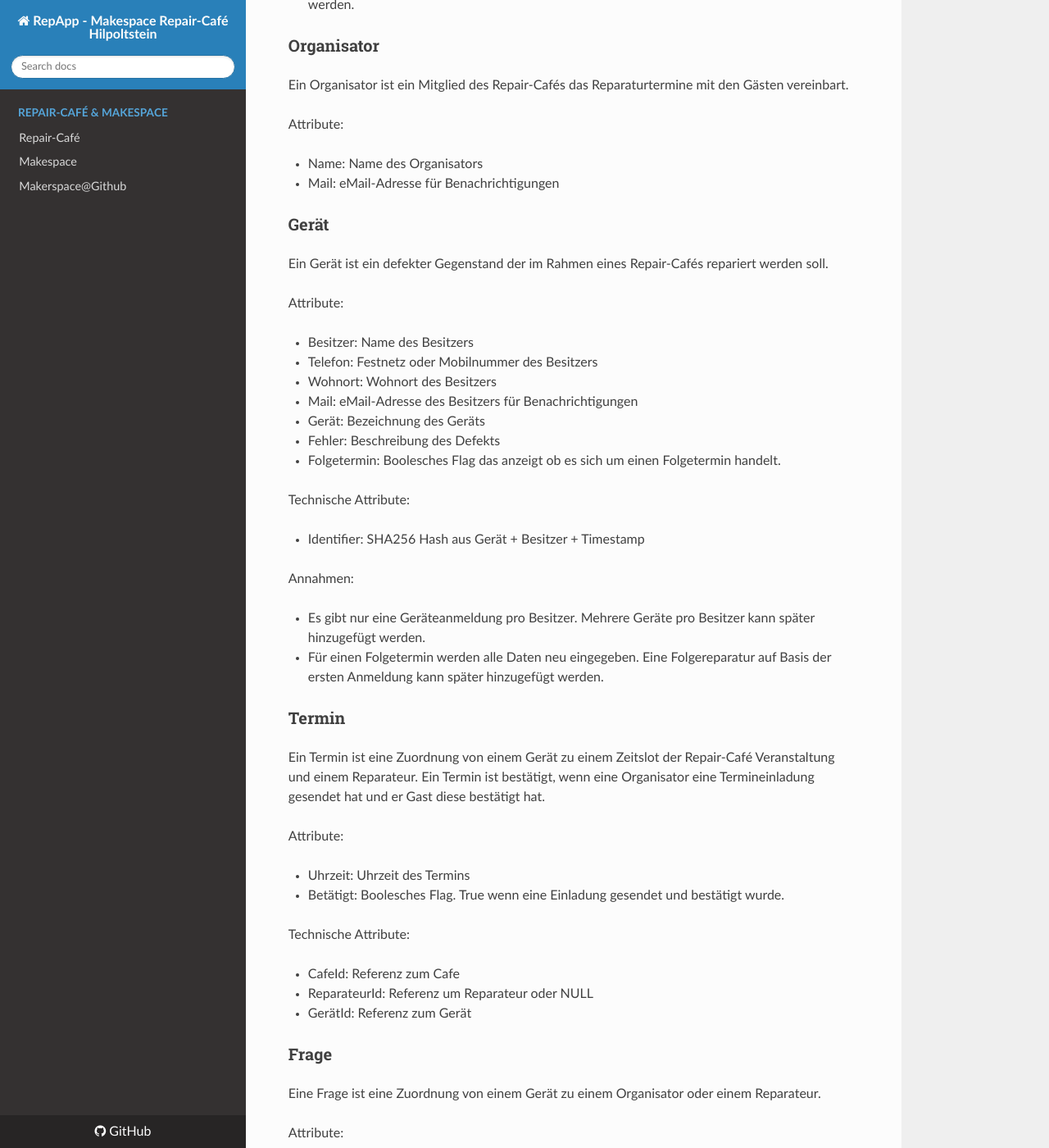
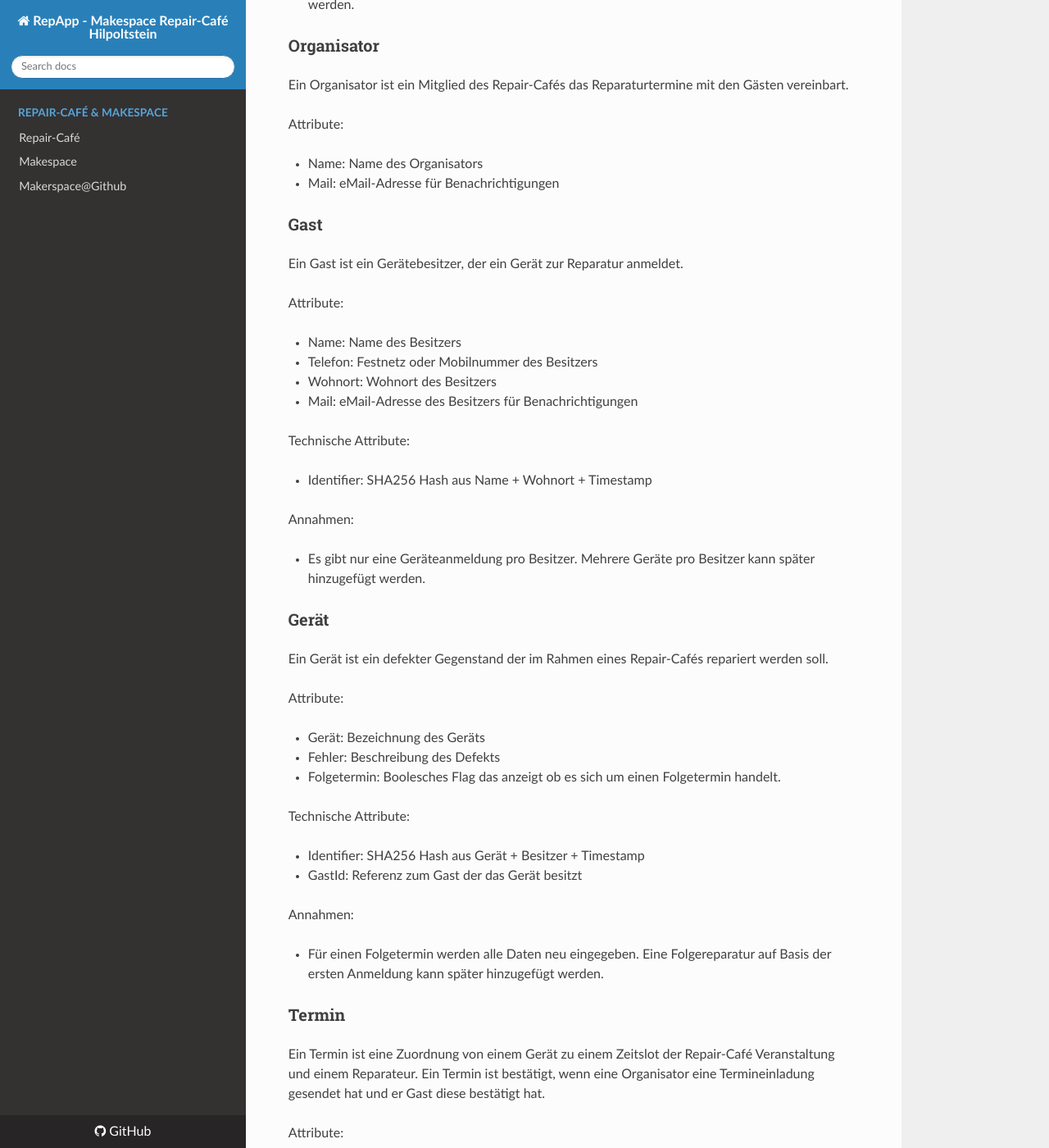
Before and after one commit to makes-hacks-hip/RepApp, an MkDocs documentation site: the page built from docs/index.md, in a window 1280 px wide and 1400 px high, scrolled down 2198 px. Shown: the whole window at 82% size. Built offline with MkDocs 1.6.1, drawn with Linux system fonts in a browser that asks for light colours; nearby versions of some CDN libraries.

Commit message:
Split guest and device

```diff
--- a/docs/index.md
+++ b/docs/index.md
@@ -86,16 +86,31 @@ Attribute:
 - Name: Name des Organisators
 - Mail: eMail-Adresse für Benachrichtigungen
 
+### Gast
+
+Ein Gast ist ein Gerätebesitzer, der ein Gerät zur Reparatur anmeldet.
+
+Attribute:
+
+- Name: Name des Besitzers
+- Telefon: Festnetz oder Mobilnummer des Besitzers
+- Wohnort: Wohnort des Besitzers
+- Mail: eMail-Adresse des Besitzers für Benachrichtigungen
+
+Technische Attribute:
+
+- Identifier: SHA256 Hash aus Name + Wohnort + Timestamp
+
+Annahmen:
+
+- Es gibt nur eine Geräteanmeldung pro Besitzer. Mehrere Geräte pro Besitzer kann später hinzugefügt werden.
+
 ### Gerät
 
 Ein Gerät ist ein defekter Gegenstand der im Rahmen eines Repair-Cafés repariert werden soll.
 
 Attribute:
 
-- Besitzer: Name des Besitzers
-- Telefon: Festnetz oder Mobilnummer des Besitzers
-- Wohnort: Wohnort des Besitzers
-- Mail: eMail-Adresse des Besitzers für Benachrichtigungen
 - Gerät: Bezeichnung des Geräts
 - Fehler: Beschreibung des Defekts
 - Folgetermin: Boolesches Flag das anzeigt ob es sich um einen Folgetermin handelt.
@@ -103,10 +118,10 @@ Attribute:
 Technische Attribute:
 
 - Identifier: SHA256 Hash aus Gerät + Besitzer + Timestamp
+- GastId: Referenz zum Gast der das Gerät besitzt
 
 Annahmen:
 
-- Es gibt nur eine Geräteanmeldung pro Besitzer. Mehrere Geräte pro Besitzer kann später hinzugefügt werden.
 - Für einen Folgetermin werden alle Daten neu eingegeben. Eine Folgereparatur auf Basis der ersten Anmeldung kann später hinzugefügt werden.
 
 ### Termin
```
